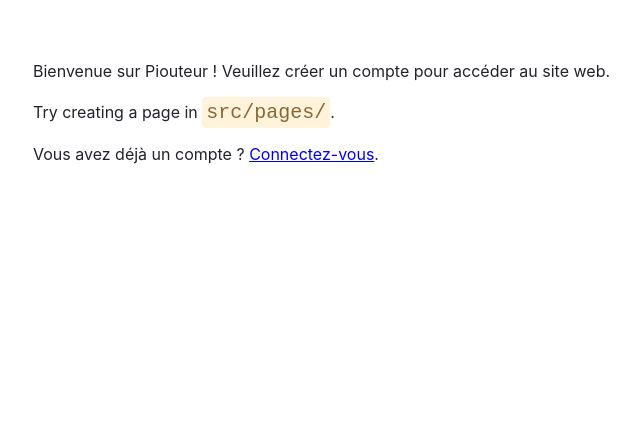
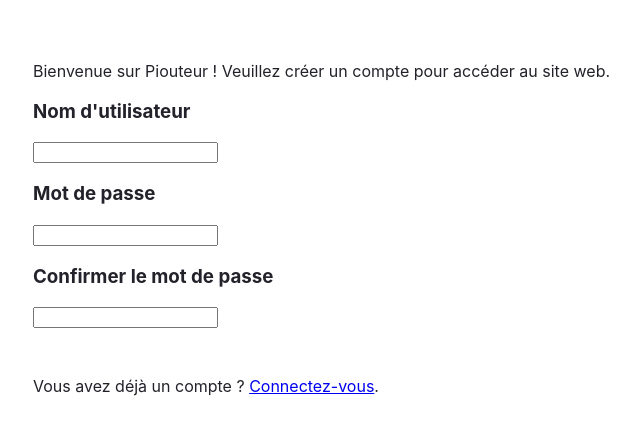
Before and after one commit to Guimhoff/4A_ILC_cloud_computing, a Gatsby site in the folder frontend/: page /nouveau-compte in a window 1280 px wide. Shown: the part 146-580 px from the top of the page, without its empty margins (71-711 px from the left). Built offline with nearby package versions, Linux system fonts and the light colour scheme; Gatsby itself is replaced by a stand-in of ours.

Commit message:
Création component formInput et début page de création de compte

```diff
--- /dev/null
+++ b/frontend/src/components/formInput.js
@@ -0,0 +1,15 @@
+// Step 1: Import React
+import * as React from 'react'
+
+// Step 2: Define your component
+const FormInput = (props) => {
+  return (
+    <main>
+      <h3>{props.title}</h3>
+      <input type='text' id={props.id} name={props.name}/>
+    </main>
+  )
+}
+
+// Step 3: Export your component
+export default FormInput
--- a/frontend/src/pages/nouveau-compte.js
+++ b/frontend/src/pages/nouveau-compte.js
@@ -1,5 +1,6 @@
 import * as React from "react"
 import { Link } from "gatsby"
+import FormInput from "../components/formInput"
 
 const pageStyles = {
   color: "#232129",
@@ -28,17 +29,20 @@
     <main style={pageStyles}>
         <h1 style={headingStyles}>Nouveau compte</h1>
         <p style={paragraphStyles}>
-            Bienvenue sur Piouteur ! Veuillez créer un compte pour accéder au site web.
-            <br />
-            {process.env.NODE_ENV === "development" ? (
-            <>
-                <br />
-                Try creating a page in <code style={codeStyles}>src/pages/</code>.
-                <br />
-            </>
-            ) : null}
-            <br />
-            Vous avez déjà un compte ? <Link to="/connexion">Connectez-vous</Link>.
+          Bienvenue sur Piouteur ! Veuillez créer un compte pour accéder au site web.
+
+
+          <section>
+
+            <FormInput title="Nom d'utilisateur" id='username' name='Nom' />
+            <FormInput title="Mot de passe" id='password' name='Mot de passe' />
+            <FormInput title="Confirmer le mot de passe" id='password_confirm' name='Confirmation mot de passe' />
+
+          </section>
+        </p>
+
+        <p>
+          Vous avez déjà un compte ? <Link to="/connexion">Connectez-vous</Link>.
         </p>
     </main>
   )
```
